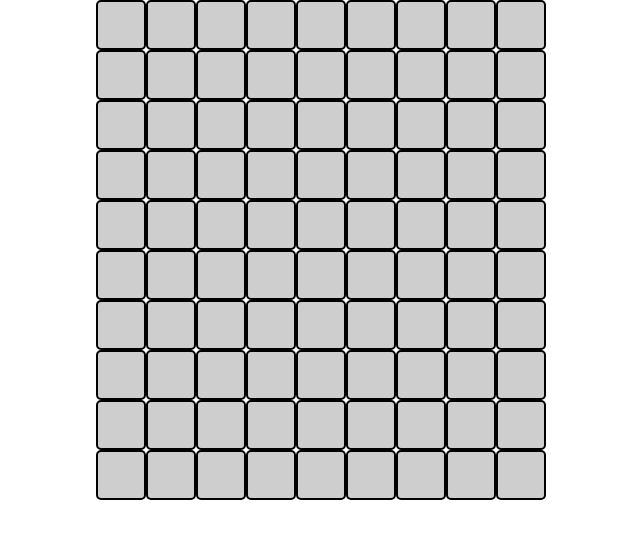
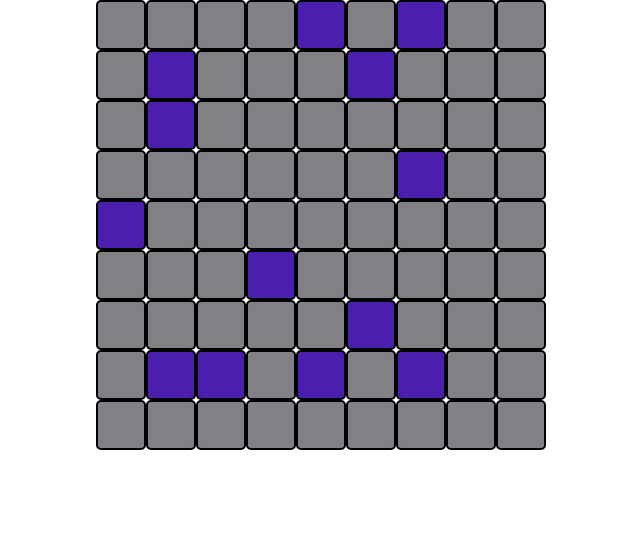
Before and after one commit to brebz7/React-MineSweeper, a React (Create React App) app: page / in a window 1280 px wide. Shown: the top 538 px of the page, without its empty margins (319-959 px from the left). Built offline with nearby package versions, Linux system fonts and the light colour scheme.

Commit message:
added a spawnGrid function

```diff
--- a/src/Components/App.js
+++ b/src/Components/App.js
@@ -1,9 +1,5 @@
 import React, { Component } from 'react';
 import Grid from './Grid'
-
-let tileValue = Math.floor(Math.random() * 9) + 1;
-console.log(tileValue);
-
 
 class App extends Component {
   render() {
@@ -12,6 +8,7 @@ class App extends Component {
         <Grid />
       </div>
     );
+
   }
 }
 
--- a/src/Components/Grid.js
+++ b/src/Components/Grid.js
@@ -1,17 +1,57 @@
 import React from 'react';
-import Mine from './Mine';
 import Tile from './Tile';
 
-const tilesArray = new Array(90);
-for (let i = 0; i < tilesArray.length; i++)
-    tilesArray[i] = 0;
+class Grid extends React.Component {
+    constructor(props) {
+        super(props);
+        this.state = {
+            gridValues: this.spawnGrid(),
+        }
+    }
 
-class Grid extends React.Component {
+    spawnGrid() {
+        let gridValues = Array(81).fill(null);
+        for (let row = 0; row < 9; row++)
+            for (let col = 0; col < 9; col++) {
+                let mine = Math.floor(Math.random() * 9) + 1;
+                if (mine === 9) {
+                    gridValues[row * 9 + col] = 9;
+                    //RIGHT
+                    if (gridValues[row * 9 + col + 1] !== 9 && col !== 8)
+                        gridValues[row * 9 + col + 1] += 1;
+                    //LEFT
+                    if (gridValues[row * 9 + col - 1] !== 9 && col !== 0)
+                        gridValues[row * 9 + col - 1] += 1;
+                    //TOP
+                    if (gridValues[(row - 1) * 9 + col] !== 9 && row !== 0)
+                        gridValues[(row - 1) * 9 + col] += 1;
+                    //BOTTOM
+                    if (gridValues[(row + 1) * 9 + col] !== 9 && row !== 8)
+                        gridValues[(row + 1) * 9 + col] += 1;
+                    //TOP LEFT
+                    if (gridValues[(row - 1) * 9 + col - 1] !== 9 && col !== 0 && row !== 0)
+                        gridValues[(row - 1) * 9 + col - 1] += 1;
+                    //TOP RIGHT
+                    if (gridValues[(row - 1) * 9 + col + 1] !== 9 && col !== 8 && row !== 0)
+                        gridValues[(row - 1) * 9 + col + 1] += 1;
+                    //BOTTOM RIGHT
+                    if (gridValues[(row + 1) * 9 + col + 1] !== 9 && col !== 8 && row !== 8)
+                        gridValues[(row + 1) * 9 + col + 1] += 1;
+                    //BOTTOM LEFT
+                    if (gridValues[(row + 1) * 9 + col - 1] !== 9 && col !== 0 && row !== 8)
+                    gridValues[(row + 1) * 9 + col - 1] += 1;
+                }
+            }
+        return gridValues;
+    }
 
     render() {
+
         return (
             <div className="grid">
-                {tilesArray.map((tile, index) => <Tile key={index} />)}
+                {
+                    this.state.gridValues.map((tile, index) => <Tile key={index} value={this.state.gridValues[index]} />)
+                }
             </div>
         );
     }
--- a/src/Components/Tile.js
+++ b/src/Components/Tile.js
@@ -1,5 +1,4 @@
 import React from 'react';
-
 import Mine from './Mine';
 import '../styles.css';
 
@@ -8,7 +7,8 @@ export default class Tile extends React.Component {
         super(props);
         this.state = {
             isHidden: true,
-            tileValue: Math.floor(Math.random() * 9) + 1,
+            mineGenerator: Math.floor(Math.random() * 9) + 1,
+
         };
         this.handleClick = this.handleClick.bind(this);
     }
@@ -19,21 +19,21 @@ export default class Tile extends React.Component {
     }
 
     render() {
-        if (this.state.tileValue === 9) {
+        if (this.props.value === 9) {
             return (
                 <Mine />
             );
         } else {
             return (
-                <div className="tile" onClick={this.handleClick}>
-                    {this.state.isHidden ?
-                        <span className="tileCloak">{this.state.tileValue}</span>
-                        :
-                        <span>{this.state.tileValue}</span>}
+                <div onClick={this.handleClick}>
+                {
+                    this.state.isHidden ?
+                    <div className="tile"><span className="tile-hidden">{this.props.value}</span></div>
+                    :
+                    <div className="tile tile-reveal">{this.props.value}</div>
+                }
                 </div>
             );
         }
-
-
     }
 }
--- a/src/styles.css
+++ b/src/styles.css
@@ -11,15 +11,19 @@
     color: blue;
     font-weight: bold;
     font-size: 25px;
-    background-color: #CECECE;
+    background-color: rgb(130, 128, 133);
     border: 2px solid black;
     border-radius: 5px;
 
     user-select: none;
 }
 
-.tileCloak {
+.tile-hidden {
     display: none;
+}
+
+.tile-reveal {
+    background-color: #CECECE;
 }
 
 .mine {
@@ -40,10 +44,11 @@
     height: 50px;
     box-sizing: border-box;
 
-    background-color: #CECECE;
+    background-color: rgb(74, 31, 173);
     border: 2px solid black;
     border-radius: 5px;
 }
+
 
 .grid {
     margin: 0 auto;
```
